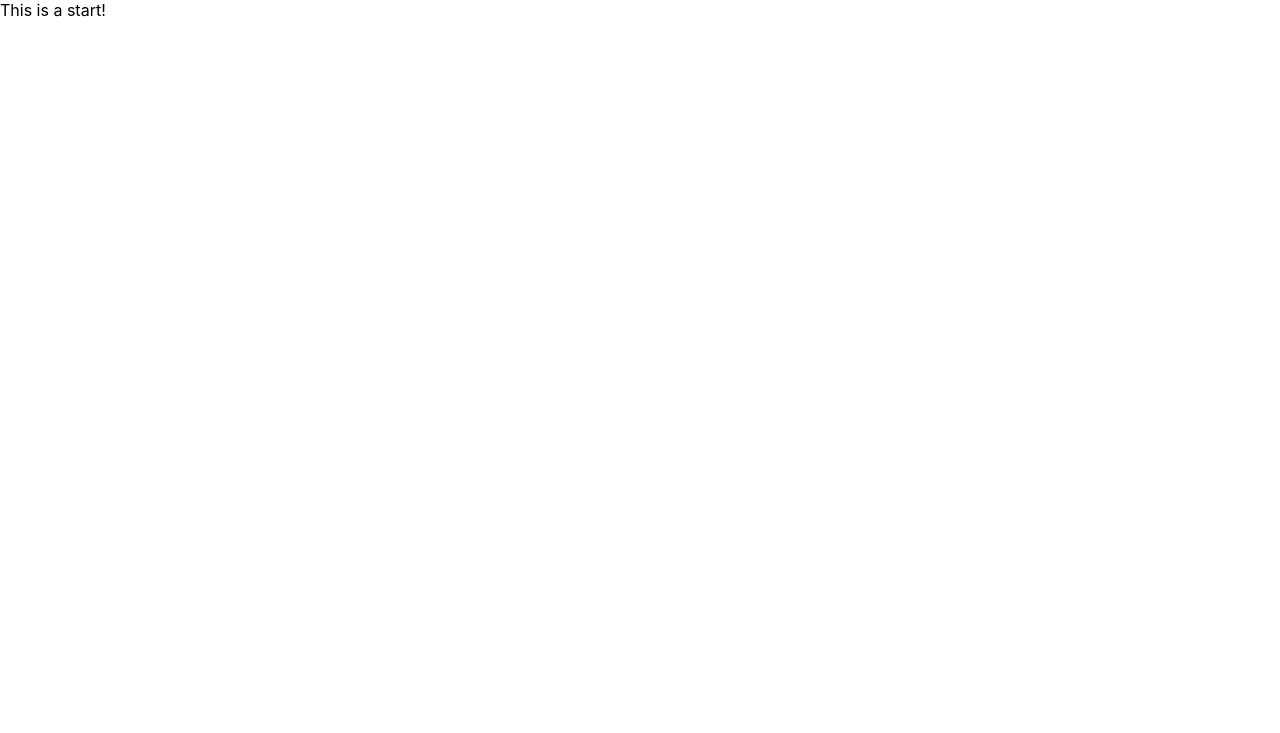
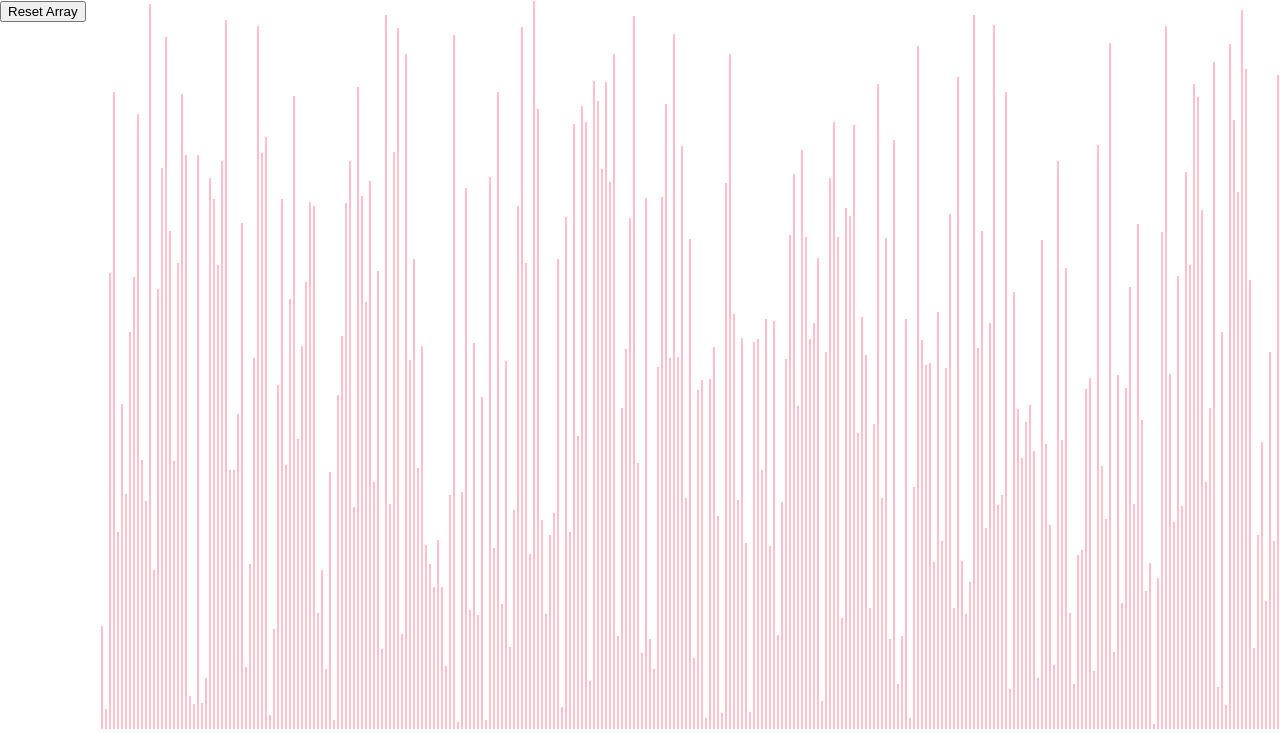
Before and after one commit to anushmadubey/sorting-Visualizer, a React (Create React App) app: page / in a window 1280 px wide. Shown: the top 733 px of the page. Built offline with nearby package versions, Linux system fonts and the light colour scheme.

Commit message:
functions for generating a new array added

```diff
--- /dev/null
+++ b/src/SortingVisualizer/SortingVisualizer.css
@@ -0,0 +1,12 @@
+.container{
+    position: absolute;
+    left: 100px;
+}
+
+
+.array-bar{
+    background-color: pink;
+    width: 2px;
+    display: inline-block;
+    margin: 1px;
+}
--- a/src/SortingVisualizer/SortingVisualizer.jsx
+++ b/src/SortingVisualizer/SortingVisualizer.jsx
@@ -1,9 +1,47 @@
 import React from 'react';
+import './SortingVisualizer.css';
 
 
-export default class SortingVisualizer extends React.Component{
+export default class SortingVisualizer extends React.Component {
+    constructor(props){
+        super(props)
 
-    render(){
-        return (<div>This is a start!</div>);
+        this.state = {
+            array: [],
+        }
+
+        this.resetArray = this.resetArray.bind(this);
+
+    }
+    resetArray() {
+        const array = [];
+        for (var i = 0; i < 310; i++) {
+            array.push(generateRandomNumber(5, 730));
+        }
+        this.setState({array: array});
+    }
+
+    componentDidMount(){
+        this.resetArray();
+    }
+
+
+    render() {
+
+        return (
+            <div>
+                <div className="container">
+                    {this.state.array.map((number) => <div className="array-bar" style={{ height: `${number}px` }} />)}
+                </div>
+                <div>
+                    <button onClick={this.resetArray}>Reset Array</button>
+                </div>
+            </div>
+        );
+
     }
 }
+
+function generateRandomNumber(min, max) {
+    return Math.floor(Math.random() * (max - min + 1)) + min;
+}
```
Also changed, not shown: src/SortingVisualizer/SortingVisualizer.scss (deleted).
